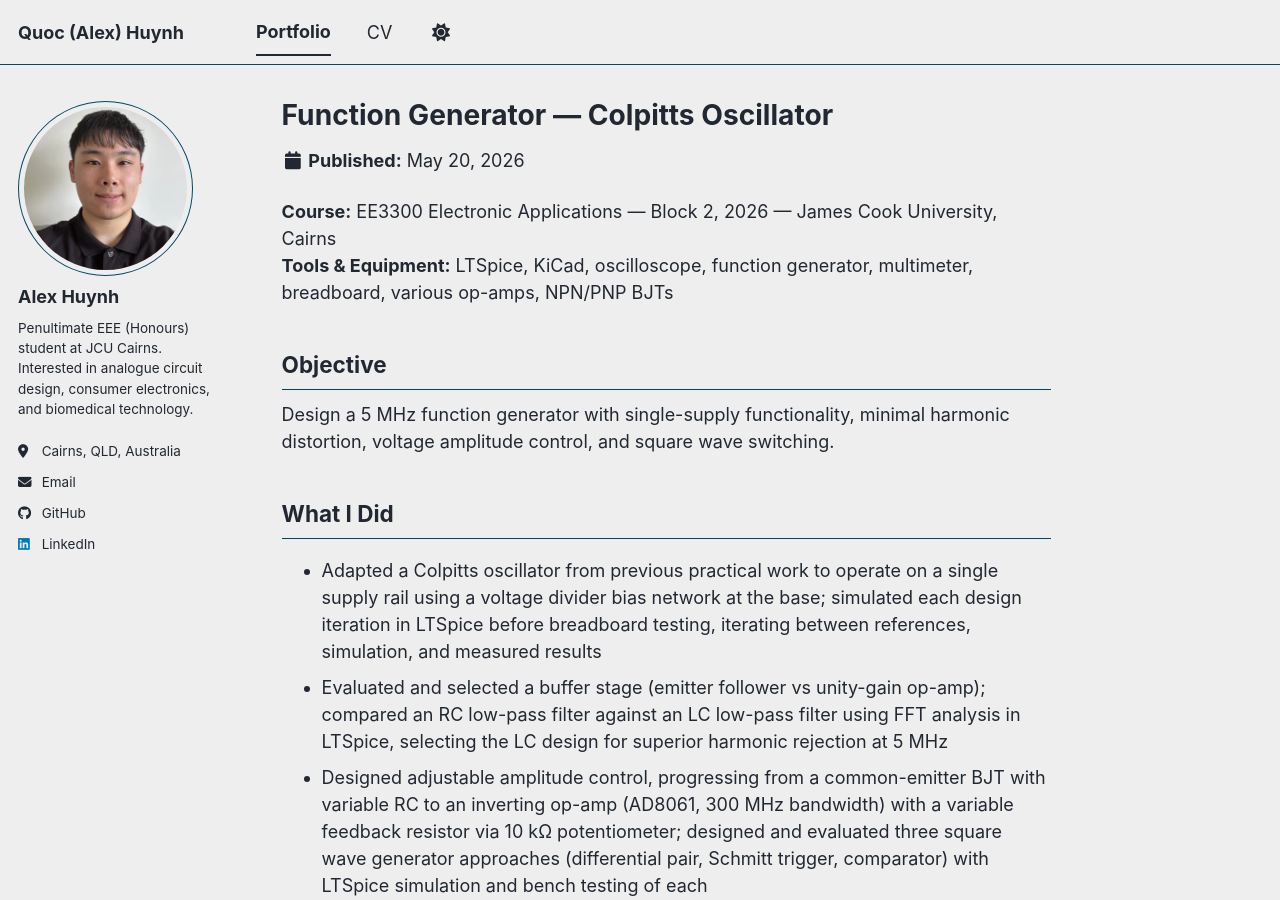
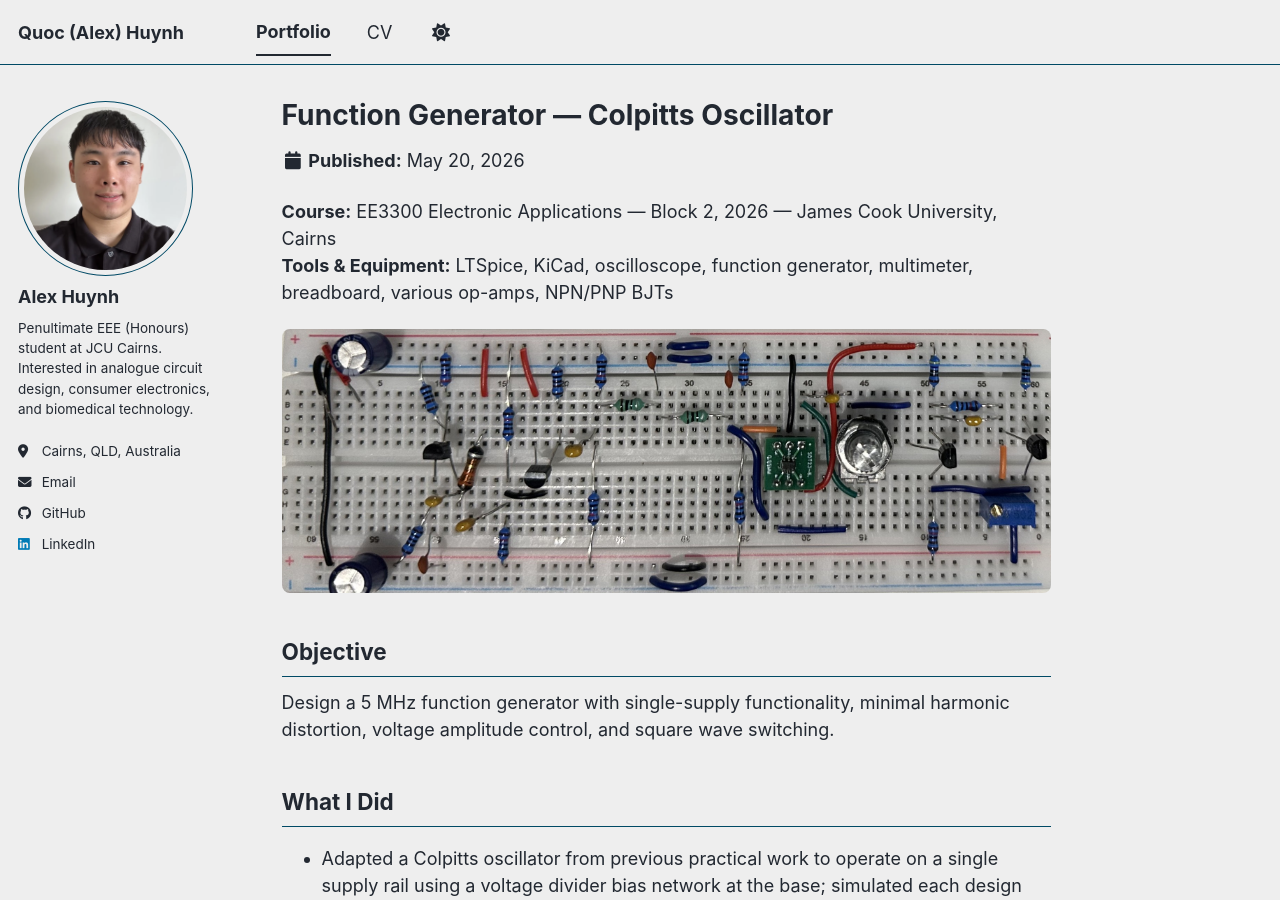
Before and after one commit to quochuynh1/quochuynh1.github.io, a Jekyll site: the page built from _portfolio/functiongenerator.md, in a window 1280 px wide and 900 px high. Built offline with Jekyll 4.4.1, drawn with Linux system fonts in a browser that asks for light colours; a script bundle is joined from its source files by our own code; library files that are not in the unit come from our copies.

Commit message:
Add banner image to functiongenerator.md

```diff
--- a/_portfolio/functiongenerator.md
+++ b/_portfolio/functiongenerator.md
@@ -8,6 +8,8 @@
 
 **Course:** EE3300 Electronic Applications — Block 2, 2026 — James Cook University, Cairns
 **Tools & Equipment:** LTSpice, KiCad, oscilloscope, function generator, multimeter, breadboard, various op-amps, NPN/PNP BJTs
+
+![Cover Photo](/images/colpitts.jpeg){: style="border-radius: 8px"}
 
 ## Objective
 
```
